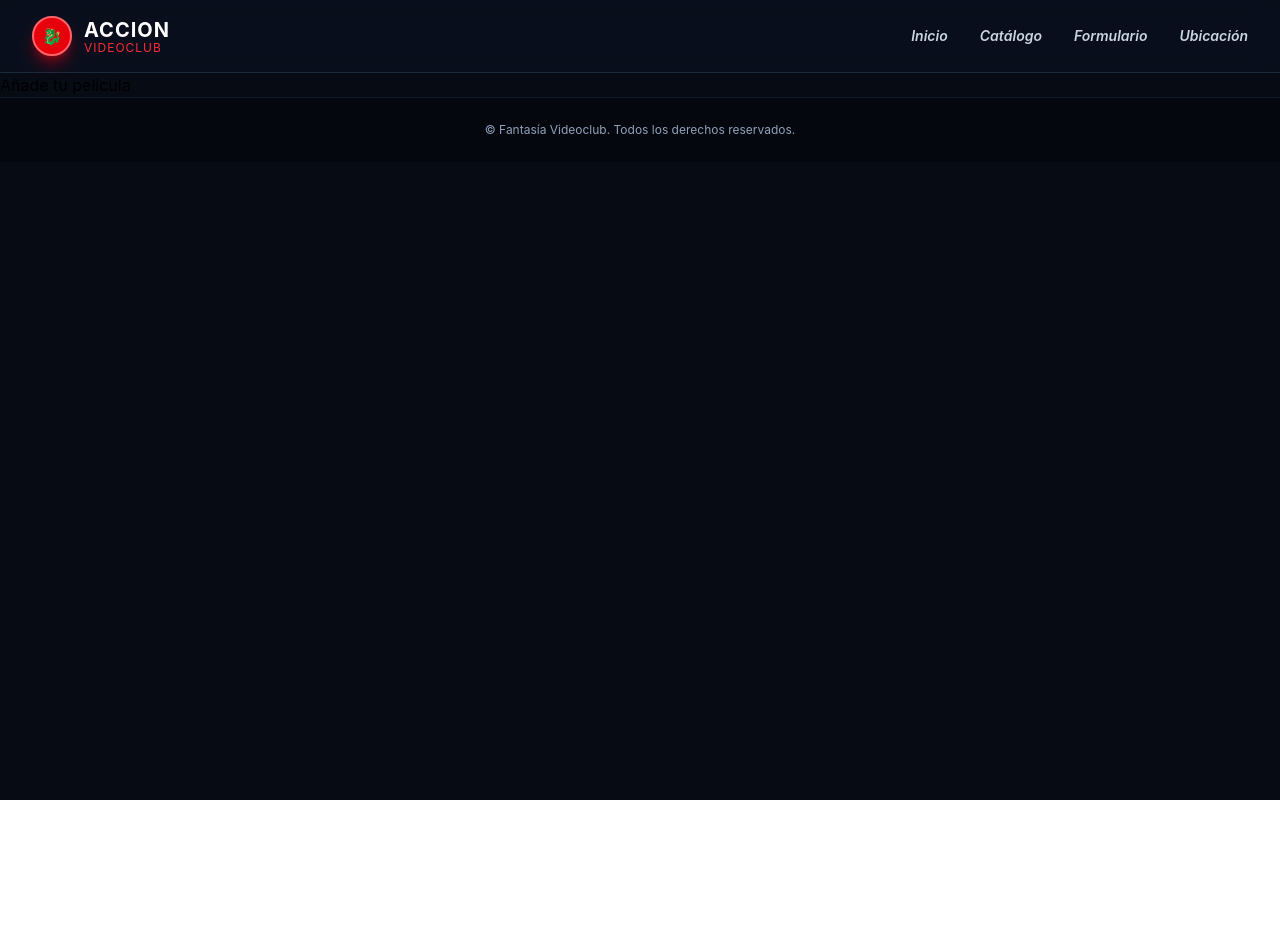
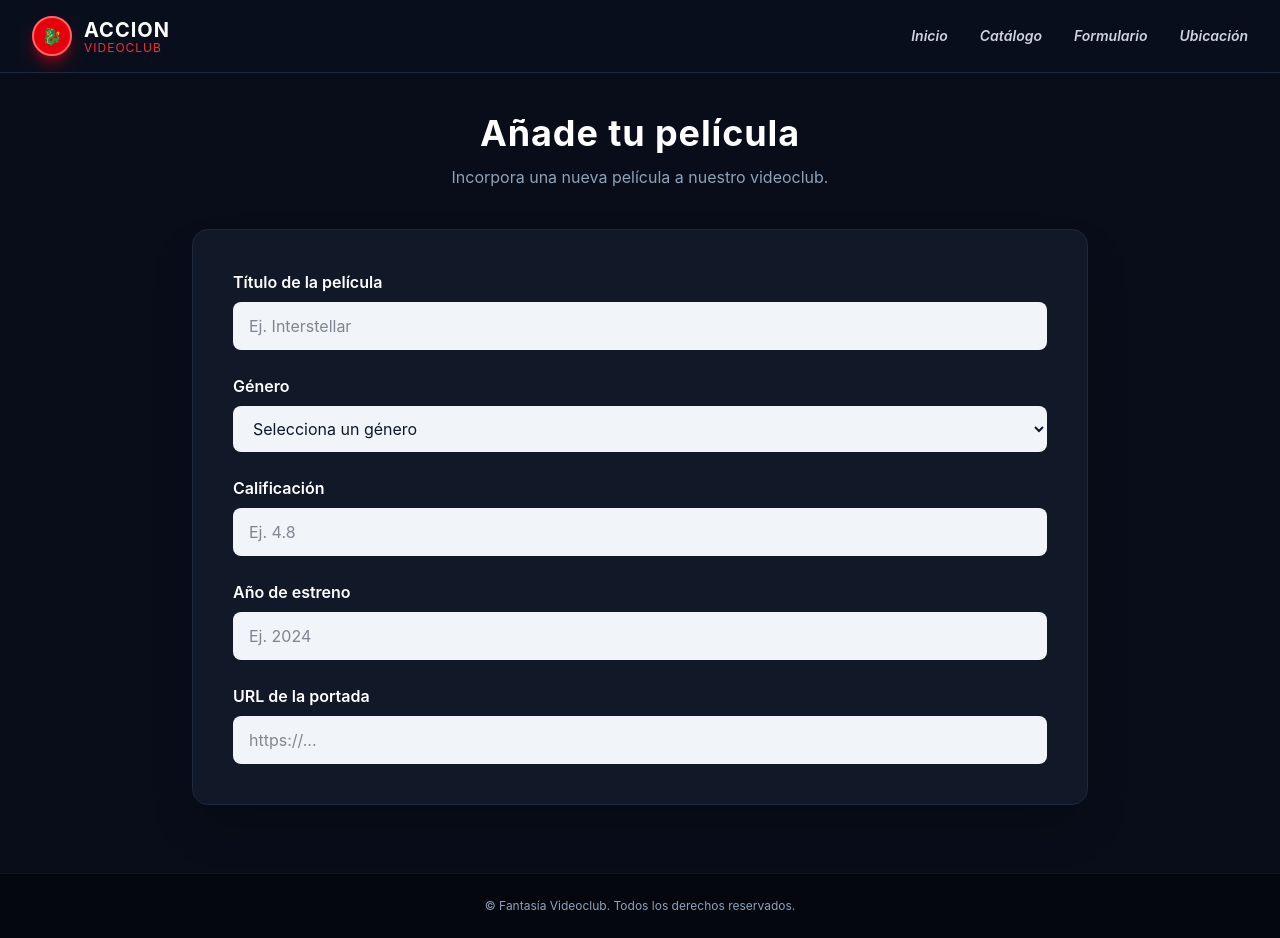
Before and after one commit to VideoClub2/VideoClub, a React (Vite) app: page /add-movie in a window 1280 px wide. Before the commit the page ends 800 px from the top, so only its background shows below. Built offline with nearby package versions, Linux system fonts and the light colour scheme.

Commit message:
Add MovieForm component and integrate it into AddMovie page

```diff
--- a/src/components/MovieForm.jsx
+++ b/src/components/MovieForm.jsx
@@ -0,0 +1,96 @@
+
+import React from 'react';
+
+export default function MovieForm() {
+  return (
+    <form className="flex flex-col gap-6">
+
+      {/* Movie title */}
+      <div className="flex flex-col gap-2">
+        <label htmlFor="titulo" className="font-semibold text-white">
+          Título de la película
+        </label>
+
+        <input
+          type="text"
+          id="titulo"
+          name="titulo"
+          placeholder="Ej. Interstellar"
+          className="w-full rounded-lg bg-slate-100 px-4 py-3 text-slate-900 outline-none focus:ring-2 focus:ring-red-500"
+        />
+      </div>
+
+      {/* Genre */}
+      <div className="flex flex-col gap-2">
+        <label htmlFor="genero" className="font-semibold text-white">
+          Género
+        </label>
+
+        <select
+          id="genero"
+          name="genero"
+          defaultValue=""
+          className="w-full rounded-lg bg-slate-100 px-4 py-3 text-slate-900 outline-none focus:ring-2 focus:ring-red-500"
+        >
+          <option value="" disabled>Selecciona un género</option>
+          <option value="ACCIÓN">Acción</option>
+          <option value="DRAMA">Drama</option>
+          <option value="CIENCIA">Ciencia</option>
+          <option value="COMEDIA">Comedia</option>
+          <option value="SUSPENSO">Suspenso</option>
+          <option value="ROMANCE">Romance</option>
+        </select>
+      </div>
+
+      {/* Rating */}
+      <div className="flex flex-col gap-2">
+        <label htmlFor="calificacion" className="font-semibold text-white">
+          Calificación
+        </label>
+
+        <input
+          type="number"
+          id="calificacion"
+          name="calificacion"
+          min="0"
+          max="5"
+          step="0.1"
+          placeholder="Ej. 4.8"
+          className="w-full rounded-lg bg-slate-100 px-4 py-3 text-slate-900 outline-none focus:ring-2 focus:ring-red-500"
+        />
+      </div>
+
+      {/* Release year */}
+      <div className="flex flex-col gap-2">
+        <label htmlFor="anio" className="font-semibold text-white">
+          Año de estreno
+        </label>
+
+        <input
+          type="number"
+          id="anio"
+          name="anio"
+          min="1888"
+          placeholder="Ej. 2024"
+          className="w-full rounded-lg bg-slate-100 px-4 py-3 text-slate-900 outline-none focus:ring-2 focus:ring-red-500"
+        />
+      </div>
+
+      {/* Poster */}
+      <div className="flex flex-col gap-2">
+        <label htmlFor="portada" className="font-semibold text-white">
+          URL de la portada
+        </label>
+
+        <input
+          type="url"
+          id="portada"
+          name="portada"
+          placeholder="https://..."
+          className="w-full rounded-lg bg-slate-100 px-4 py-3 text-slate-900 outline-none focus:ring-2 focus:ring-red-500"
+        />
+      </div>
+
+    </form>
+  );
+}
--- a/src/pages/AddMovie.jsx
+++ b/src/pages/AddMovie.jsx
@@ -1,10 +1,29 @@
 
-function AddMovie() {
+import React from 'react';
+import MovieForm from '../components/MovieForm';
+
+export default function AddMovie() {
   return (
-    <main>
-      <h1>Añade tu película</h1>
-    </main>
-  )
+    <div className="min-h-screen bg-[#080d19] text-white px-4 py-10 md:px-8">
+
+      {/* Page heading */}
+      <div className="max-w-4xl mx-auto mb-10 text-center">
+        <h1 className="text-3xl md:text-4xl font-bold tracking-wide">
+          Añade tu película
+        </h1>
+
+        <p className="text-slate-400 mt-3">
+          Incorpora una nueva película a nuestro videoclub.
+        </p>
+      </div>
+
+      {/* Form container */}
+      <section className="max-w-4xl mx-auto bg-[#111827] border border-slate-800 rounded-2xl shadow-2xl p-6 md:p-10">
+
+        <MovieForm />
+
+      </section>
+
+    </div>
+  );
 }
-
-export default AddMovie
```
